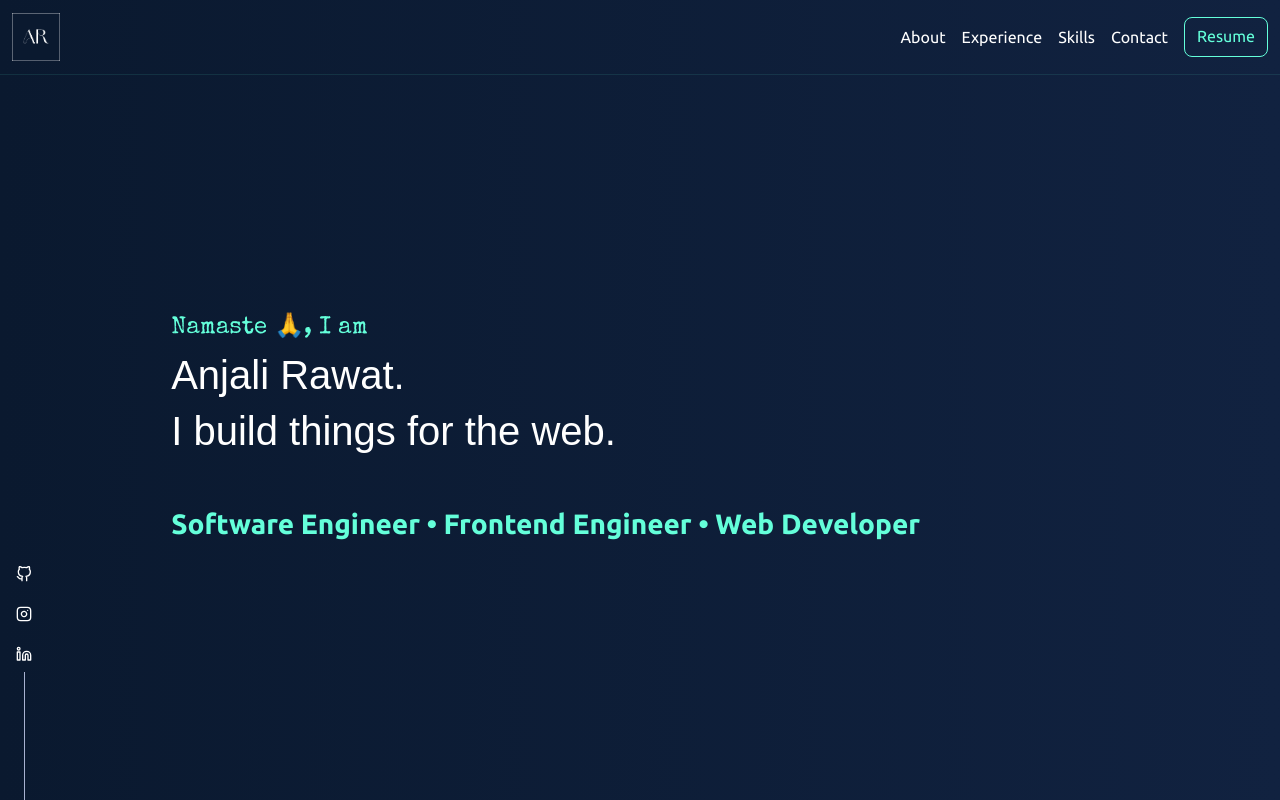
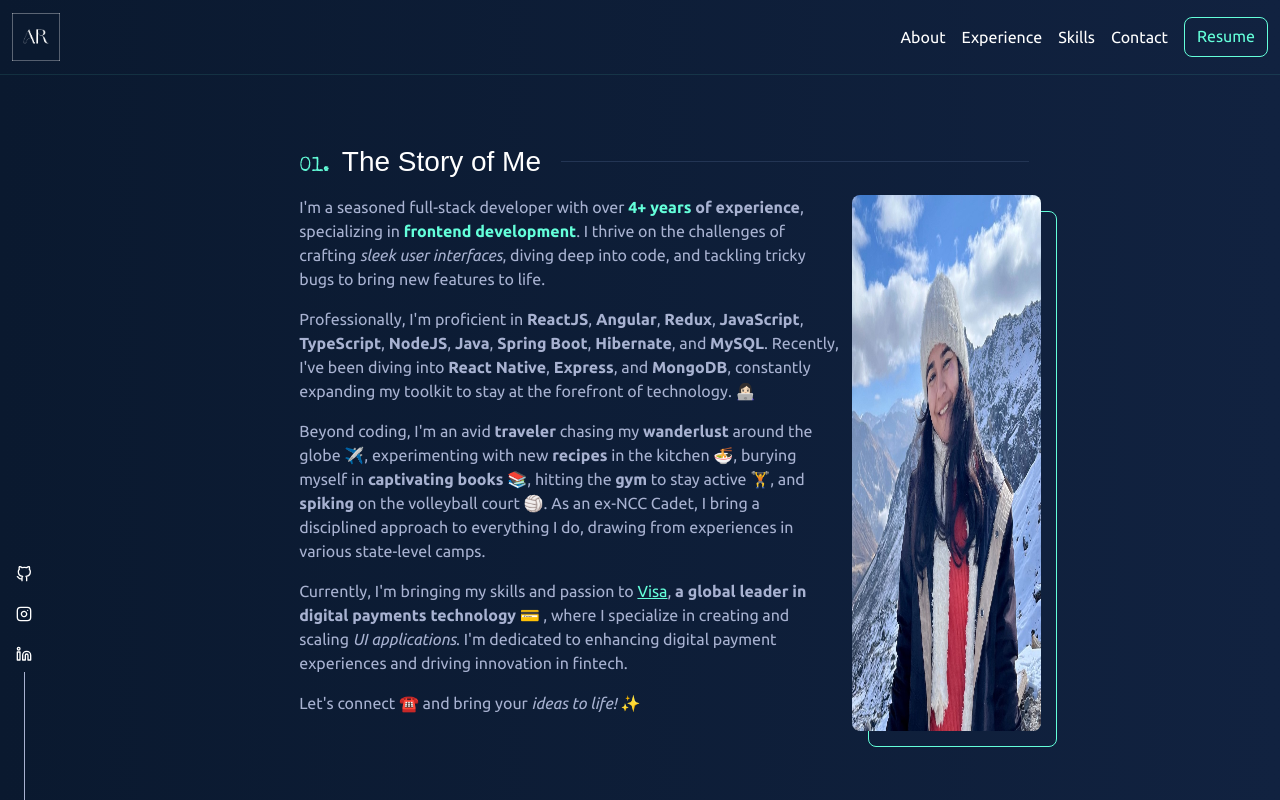
Before and after one commit to dev-bugger/portfolio, a React (Create React App) app: page /portfolio/about in a window 1280 px wide. Built offline with nearby package versions, Linux system fonts and the light colour scheme; a web font is replaced by a local one.

Commit message:
adding routing

```diff
--- a/package.json
+++ b/package.json
@@ -7,7 +7,8 @@
     "bootstrap": "^5.3.3",
     "react": "^18.3.1",
     "react-bootstrap": "^2.10.4",
-    "react-dom": "^18.3.1"
+    "react-dom": "^18.3.1",
+    "react-router-dom": "^6.24.1"
   },
   "devDependencies": {
     "@babel/core": "^7.24.7",
--- a/src/App.tsx
+++ b/src/App.tsx
@@ -1,16 +1,8 @@
 import logo from "assets/logo.gif";
-import {
-  AboutMe,
-  Contact,
-  Education,
-  Experience,
-  Header,
-  Intro,
-  Skills,
-  Socials,
-} from "components";
 import React from "react";
 import { Image } from "react-bootstrap";
+import { RouterProvider } from "react-router-dom";
+import router from "routing/router";
 
 const App = () => {
   const [loading, setLoading] = React.useState(true);
@@ -26,22 +18,7 @@ const App = () => {
       </div>
     );
 
-  return (
-    <div className="d-flex flex-column h-100 w-100 app-body">
-      <Header />
-      <section className="overflow-hidden d-flex flex-row flex-grow-1">
-        <Socials />
-        <main className="flex-grow-1">
-          <Intro />
-          <AboutMe />
-          <Experience />
-          <Education />
-          <Skills />
-          <Contact />
-        </main>
-      </section>
-    </div>
-  );
+  return <RouterProvider router={router} />;
 };
 
 export default App;
--- /dev/null
+++ b/src/HOC/withLayout.tsx
@@ -0,0 +1,20 @@
+import { Header, Socials } from "components";
+import { ComponentType } from "react";
+
+const withLayout = <P extends object>(
+  WrappedComponent: ComponentType<P>
+): ComponentType<P> => {
+  return (props) => (
+    <div className="d-flex flex-column h-100 w-100">
+      <Header />
+      <section className="overflow-hidden d-flex flex-row flex-grow-1">
+        <Socials />
+        <main className="flex-grow-1 app-body">
+          <WrappedComponent {...props} />
+        </main>
+      </section>
+    </div>
+  );
+};
+
+export default withLayout;
--- a/src/components/Header.tsx
+++ b/src/components/Header.tsx
@@ -1,27 +1,36 @@
 import logo from "assets/logo.png";
 import resume from "assets/resume.pdf";
 import { Button, Container, Nav, Navbar } from "react-bootstrap";
+import { Link } from "react-router-dom";
 
 const Header = () => (
   <Navbar as="header" sticky="top" collapseOnSelect expand="md">
     <Container fluid>
-      <Navbar.Brand className="d-flex align-items-center">
+      <Navbar.Brand className="d-flex align-items-center" as={Link} to="/home">
         <img src={logo} alt="logo" className="logo" />
       </Navbar.Brand>
       <Navbar.Toggle aria-controls="navbarScroll" />
       <Navbar.Collapse id="navbarScroll">
         <Nav className="header-list w-100 justify-content-end" navbarScroll>
           <Nav.Item>
-            <Nav.Link href="#about_me">About</Nav.Link>
+            <Nav.Link as={Link} to="/about">
+              About
+            </Nav.Link>
           </Nav.Item>
           <Nav.Item>
-            <Nav.Link href="#experience">Experience</Nav.Link>
+            <Nav.Link as={Link} to="/experience">
+              Experience
+            </Nav.Link>
           </Nav.Item>
           <Nav.Item>
-            <Nav.Link href="#skills">Skills</Nav.Link>
+            <Nav.Link as={Link} to="/skills">
+              Skills
+            </Nav.Link>
           </Nav.Item>
           <Nav.Item>
-            <Nav.Link href="#contact">Contact</Nav.Link>
+            <Nav.Link as={Link} to="/contact">
+              Contact
+            </Nav.Link>
           </Nav.Item>
           <Nav.Item>
             <Button
--- /dev/null
+++ b/src/routing/router.tsx
@@ -0,0 +1,8 @@
+import { createBrowserRouter } from "react-router-dom";
+import routes from "./routes";
+
+const router = createBrowserRouter(routes, {
+  basename: "/portfolio",
+});
+
+export default router;
--- /dev/null
+++ b/src/routing/routes.tsx
@@ -0,0 +1,43 @@
+import withLayout from "HOC/withLayout";
+import {
+  AboutMe,
+  Contact,
+  Education,
+  Experience,
+  Intro,
+  Skills,
+} from "components";
+import { Navigate, RouteObject } from "react-router-dom";
+
+const routes: RouteObject[] = [
+  {
+    path: "/",
+    Component: withLayout(Intro),
+  },
+  {
+    path: "about",
+    Component: withLayout(AboutMe),
+  },
+  {
+    path: "education",
+    Component: withLayout(Education),
+  },
+  {
+    path: "experience",
+    Component: withLayout(Experience),
+  },
+  {
+    path: "skills",
+    Component: withLayout(Skills),
+  },
+  {
+    path: "contact",
+    Component: withLayout(Contact),
+  },
+  {
+    path: "*",
+    element: <Navigate to="/" replace />,
+  },
+];
+
+export default routes;
--- a/webpack.config.ts
+++ b/webpack.config.ts
@@ -76,10 +76,9 @@ module.exports = {
     plugins: [new TsconfigPathsPlugin({})],
   },
   devServer: {
-    static: {
-      directory: path.join(__dirname, "public"),
-    },
     compress: true,
     port: 3000,
+    historyApiFallback: true,
+    static: path.join(__dirname, "build"),
   },
 };
```
Also changed, not shown: 1 other file (tests, documents, lock files or other folders).
